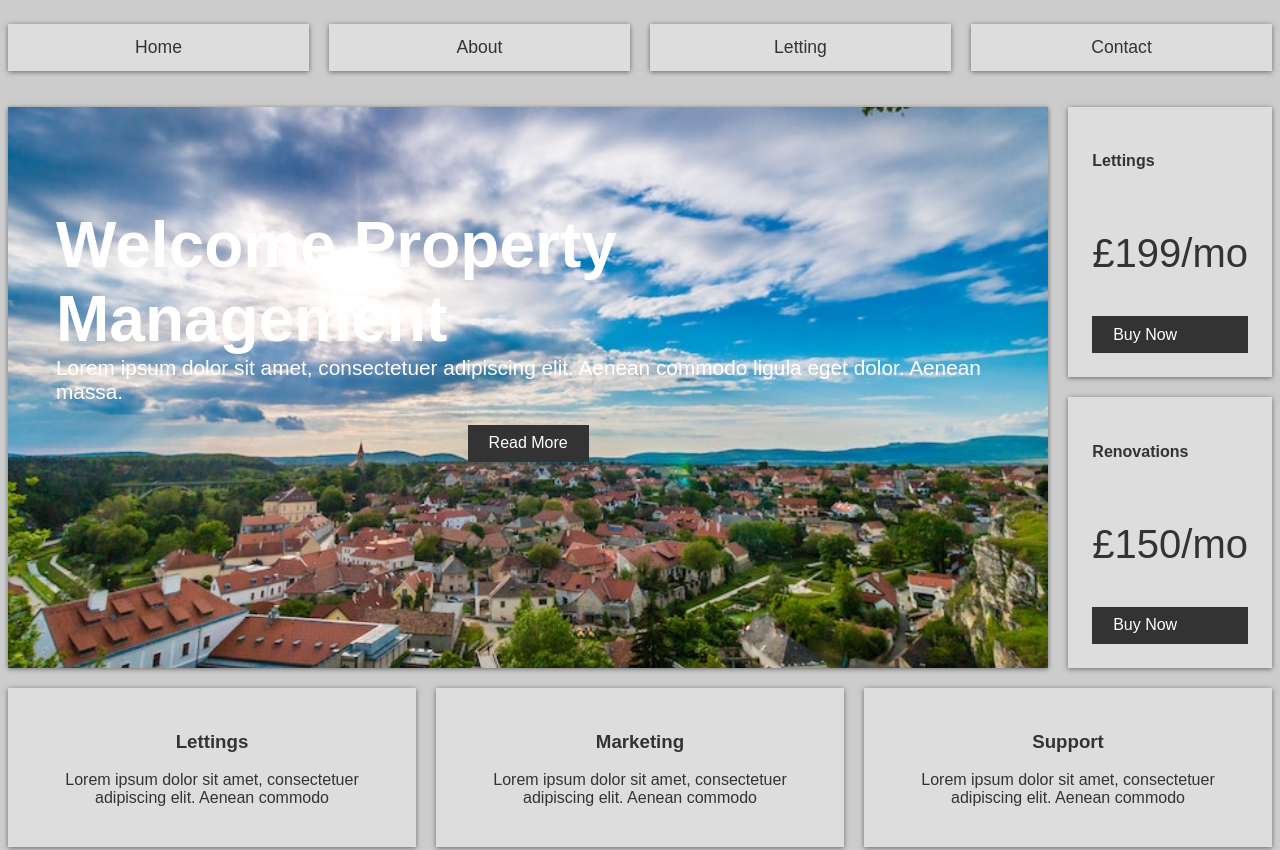
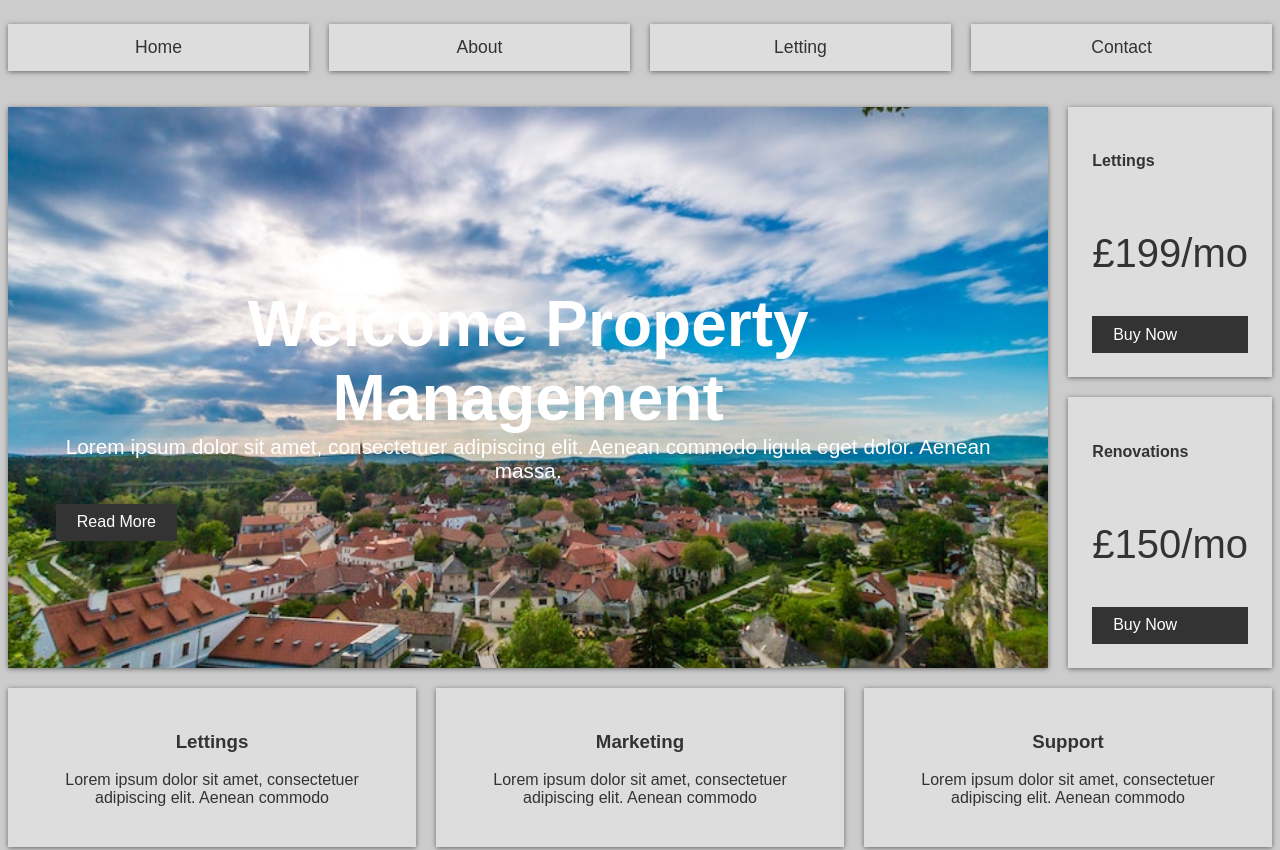
Before and after one commit to shalini9/property2, a plain HTML site: page index.html in a window 1280 px wide. Shown: the top 850 px of the page. Drawn offline with Linux system fonts and the light colour scheme.

Commit message:
align text center

```diff
--- a/resources/css/style.css
+++ b/resources/css/style.css
@@ -75,12 +75,13 @@ img {
   padding: 3rem;
   display: flex;
   flex-direction: column;
-  align-items: center;
-  justify-content: start;
+  align-items: start;
+  justify-content: center;
   box-shadow: 0 1px 5px rgba(104, 104, 104, 104);
 }
 
 .showcase h1 {
+  text-align: center;
   font-size: 4rem;
   margin-bottom: 0;
   color: #fff;
@@ -90,6 +91,8 @@ img {
   font-size: 1.3rem;
   margin-top: 0;
   color: #fff;
+  text-align: center;
+  min-width: 3.5rem;
 }
 
 /*Top Box */
```
